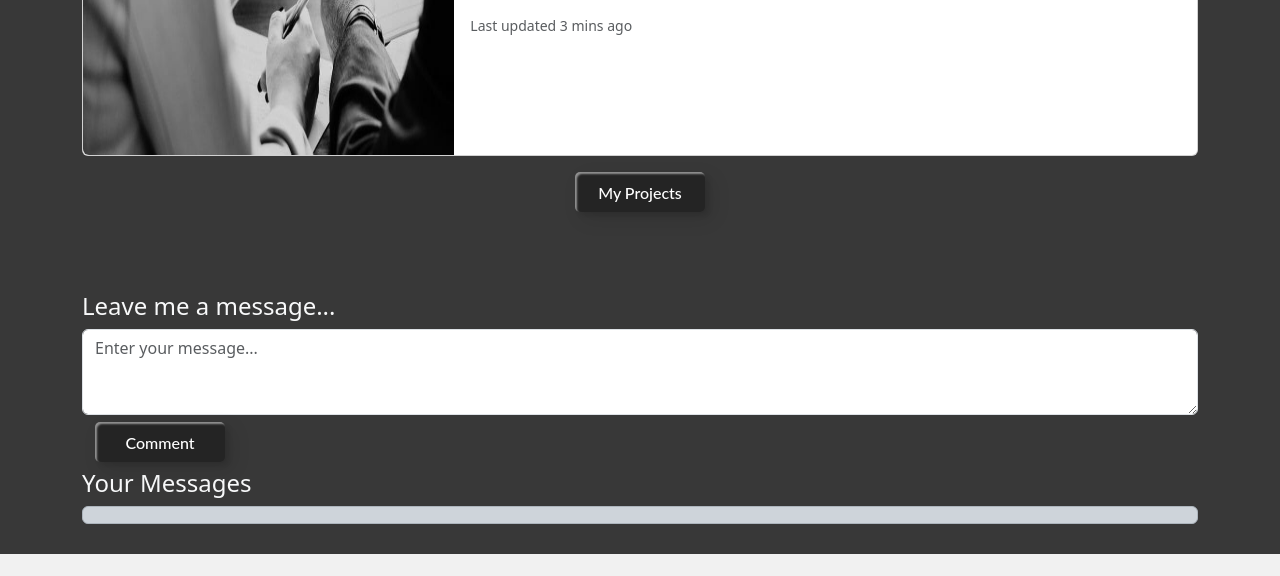
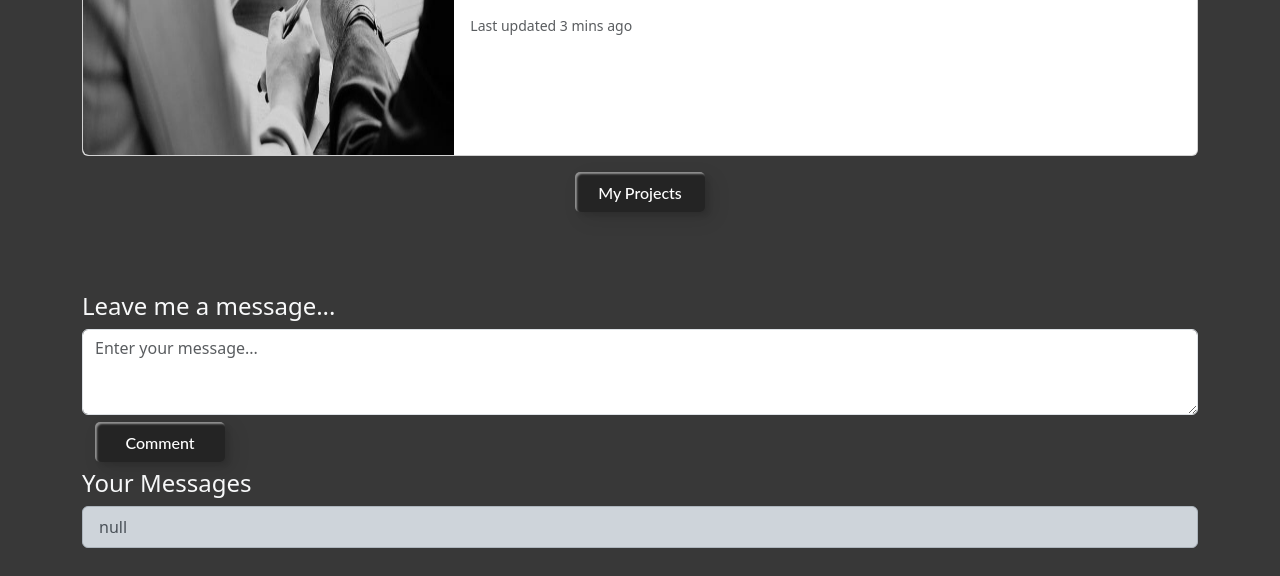
Before and after one commit to sivangbagri/Portfolio, a plain HTML site: page index.html in a window 1280 px wide. Shown: the part 1582-2158 px from the top of the page. Drawn offline with nearby package versions, Linux system fonts and the light colour scheme.

Commit message:
Fixed typos[C

```diff
--- a/index.html
+++ b/index.html
@@ -9,7 +9,7 @@
     integrity="sha384-KK94CHFLLe+nY2dmCWGMq91rCGa5gtU4mk92HdvYe+M/SXH301p5ILy+dN9+nJOZ" crossorigin="anonymous">
   <link rel="stylesheet" href="static/css/index.css">
   <link rel='stylesheet' href='https://cdn-uicons.flaticon.com/uicons-brands/css/uicons-brands.css'>
-  <script defer src="static/css/test.js"></script>
+  <script defer src="static/js/test.js"></script>
 
   <!-- <link href="https://fonts.googleapis.com/css2?family=Lato&display=swap" rel="stylesheet"> -->
 </head>
```
